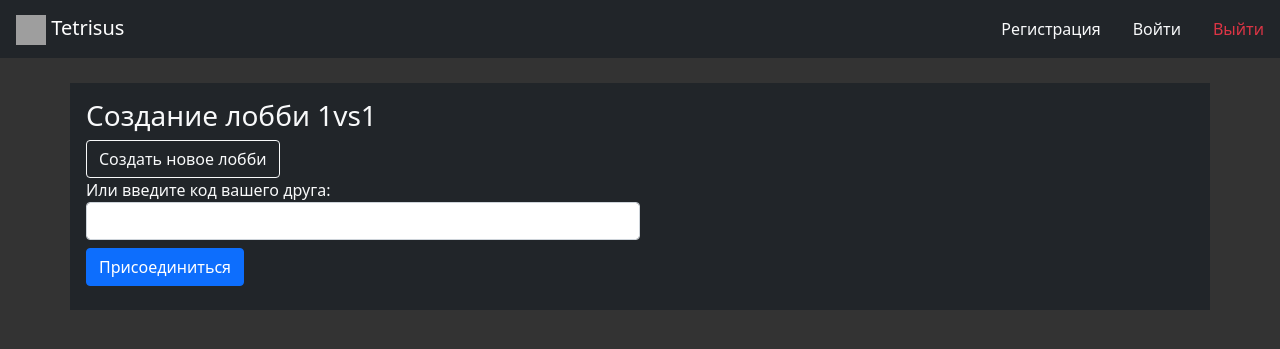
After one commit to AndreyProgramming/Tetris-With-Lobby, a Python web app: template templates/html/lobby.html in a window 1280 px wide. The commit adds this page. Shown: the top 349 px of the page. Run offline with Jinja, Linux system fonts and the light colour scheme; the template is opened without the code that fills it, so the values that code supplies are empty; grey boxes are pictures that could not be loaded.

Commit message:
#8 : изменения во всем
- добавлена страничка для лобби
- изменен внешний вид кнопок для игры
- мелкие исправления

```diff
--- a/static/jscripts/canvas.js
+++ b/static/jscripts/canvas.js
@@ -4,7 +4,7 @@ var width = canvas.width, height = canvas.height;
 var blockWidth = width / columns, blockHeight = height / rows;
 
 var isMobile = /iPhone|iPad|iPod|Android/i.test(navigator.userAgent);
-if (isMobile) {
+if (!isMobile) {
     document.getElementById("mobile-buttons").style.display = "block";
 }
 
--- a/static/styles/terisstyle.css
+++ b/static/styles/terisstyle.css
@@ -35,9 +35,9 @@ body {
 }
 
 #mobile-buttons {
-    margin-left: 37.5vw;
+    margin-left: 35vw;
     margin-top: 15px;
-    width: 25vw;
+    width: 30vw;
     display: flex;
     justify-content: center;
     display: none;
--- /dev/null
+++ b/templates/html/lobby.html
@@ -0,0 +1,73 @@
+<!DOCTYPE html>
+<html lang="en">
+    <head>
+        <meta charset="UTF-8">
+        <meta http-equiv="X-UA-Compatible" content="IE=edge">
+        <meta name="viewport" content="width=device-width, initial-scale=1.0">
+        <link href="https://cdn.jsdelivr.net/npm/bootstrap@5.1.3/dist/css/bootstrap.min.css" rel="stylesheet" integrity="sha384-1BmE4kWBq78iYhFldvKuhfTAU6auU8tT94WrHftjDbrCEXSU1oBoqyl2QvZ6jIW3" crossorigin="anonymous">
+        <script src="https://cdn.jsdelivr.net/npm/bootstrap@5.1.3/dist/js/bootstrap.bundle.min.js" integrity="sha384-ka7Sk0Gln4gmtz2MlQnikT1wXgYsOg+OMhuP+IlRH9sENBO0LRn5q+8nbTov4+1p" crossorigin="anonymous"></script>
+        <title>Tetrisus</title>
+    </head>
+    <body>
+        <style>
+            #lobby-form {
+                margin-top: 25px;
+                width: 100%;
+            }
+            body {
+                background-color: #333;
+            }
+        </style>
+        <nav class="navbar navbar-dark bg-dark">
+            <a class="nav-link navbar-brand" href="#">
+                <img src="https://upload.wikimedia.org/wikipedia/commons/thumb/b/b2/Bootstrap_logo.svg/1200px-Bootstrap_logo.svg.png" width="30" height="30" alt="">
+                Tetrisus
+            </a>
+            <ul class="nav justify-content-end">
+                <li class="nav-item">
+                  <a class="nav-link link-light active" href="#">Регистрация</a>
+                </li>
+                <li class="nav-item">
+                  <a class="nav-link link-light" href="#">Войти</a>
+                </li>
+                <li class="nav-item">
+                  <a class="nav-link link-danger" href="#">Выйти</a>
+                </li>
+            </ul>
+        </nav>
+        <div id="lobby-form" class="container text-light bg-dark p-md-3">
+            <div class="row">
+                <div class="">
+                    <div class="panel panel-default">
+                        <div class="panel-heading"><h3>Создание лобби 1vs1</h3></div>
+                        <div class="panel-body">
+                            <form class="form-horizontal" role="form" method="POST" action="">
+                                <div class="form-group">
+                                    <div class="col-md-6">
+                                        <button id="create-lobby" type="button" class="btn btn-outline-light">
+                                            Создать новое лобби
+                                        </button>
+                                    </div>
+                                </div>
+                                <div class="form-group">
+                                    <label for="code" class="col-md-4 control-label">Или введите код вашего друга: </label>
+                                    <div class="col-md-6">
+                                        <input id="code" type="text" class="form-control" name="code" required="">
+                                    </div>
+                                </div>
+                                <div class="form-group">
+                                    <div class="col-md-8 mt-2 mb-2">
+                                        <button id="login-button" type="submit" class="btn btn-primary">
+                                            Присоединиться
+                                        </button>
+                                    </div>
+                                </div>
+                            </form>
+                        </div>
+                    </div>
+                </div>
+            </div>
+        </div>
+    </div>
+    </body>
+</html>
```
Also changed, not shown: templates/html/index.html (+12 -4 lines), static/svg/tetris-buttons/180 turn.svg (added), static/svg/tetris-buttons/down now.svg (added), static/svg/tetris-buttons/down.svg (added), static/svg/tetris-buttons/left turn.svg (added), static/svg/tetris-buttons/left.svg (added), static/svg/tetris-buttons/right left.svg (added), static/svg/tetris-buttons/right turn.svg (added), static/svg/tetris-buttons/right.svg (added).
